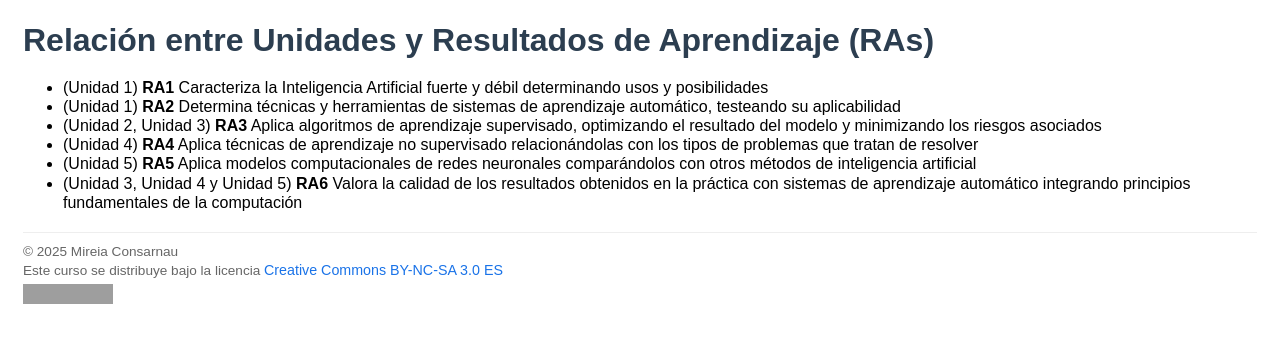
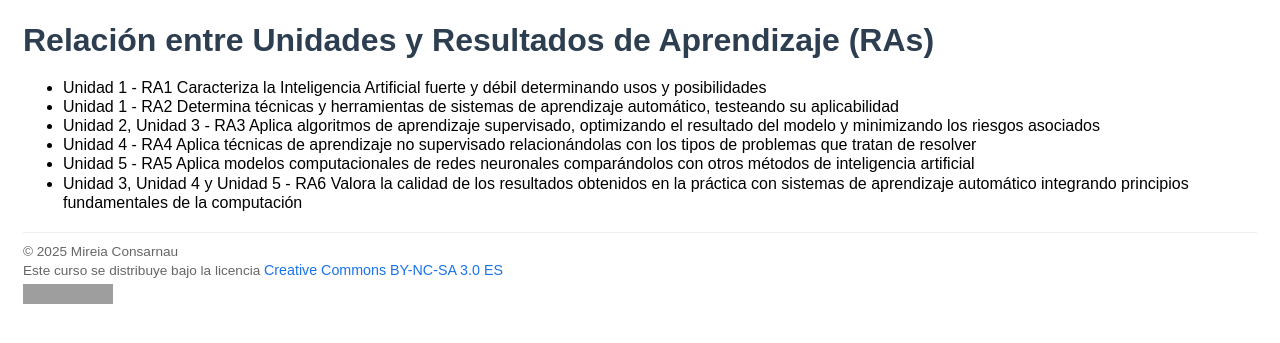
Before and after one commit to mireiaconsarnau/machine_learning, a Jekyll site: the page built from ras.md, in a window 1280 px wide. Shown: the top 343 px of the page. Built offline with Jekyll 4.4.1, drawn with Linux system fonts in a browser that asks for light colours; grey boxes are pictures that could not be loaded.

Commit message:
Update ras.md

```diff
--- a/ras.md
+++ b/ras.md
@@ -3,9 +3,9 @@
 title: "Relación entre Unidades y Resultados de Aprendizaje (RAs) "
 ---
 
-- (Unidad 1) **RA1** Caracteriza la Inteligencia Artificial fuerte y débil determinando usos y posibilidades
-- (Unidad 1) **RA2** Determina técnicas y herramientas de sistemas de aprendizaje automático, testeando su aplicabilidad
-- (Unidad 2, Unidad 3) **RA3** Aplica algoritmos de aprendizaje supervisado, optimizando el resultado del modelo y minimizando los riesgos asociados
-- (Unidad 4) **RA4** Aplica técnicas de aprendizaje no supervisado relacionándolas con los tipos de problemas que tratan de resolver
-- (Unidad 5) **RA5** Aplica modelos computacionales de redes neuronales comparándolos con otros métodos de inteligencia artificial
-- (Unidad 3, Unidad 4 y Unidad 5) **RA6** Valora la calidad de los resultados obtenidos en la práctica con sistemas de aprendizaje automático integrando principios fundamentales de la computación
+- Unidad 1 - RA1 Caracteriza la Inteligencia Artificial fuerte y débil determinando usos y posibilidades
+- Unidad 1 - RA2 Determina técnicas y herramientas de sistemas de aprendizaje automático, testeando su aplicabilidad
+- Unidad 2, Unidad 3 - RA3 Aplica algoritmos de aprendizaje supervisado, optimizando el resultado del modelo y minimizando los riesgos asociados
+- Unidad 4 -  RA4 Aplica técnicas de aprendizaje no supervisado relacionándolas con los tipos de problemas que tratan de resolver
+- Unidad 5 - RA5 Aplica modelos computacionales de redes neuronales comparándolos con otros métodos de inteligencia artificial
+- Unidad 3, Unidad 4 y Unidad 5 - RA6 Valora la calidad de los resultados obtenidos en la práctica con sistemas de aprendizaje automático integrando principios fundamentales de la computación
```
